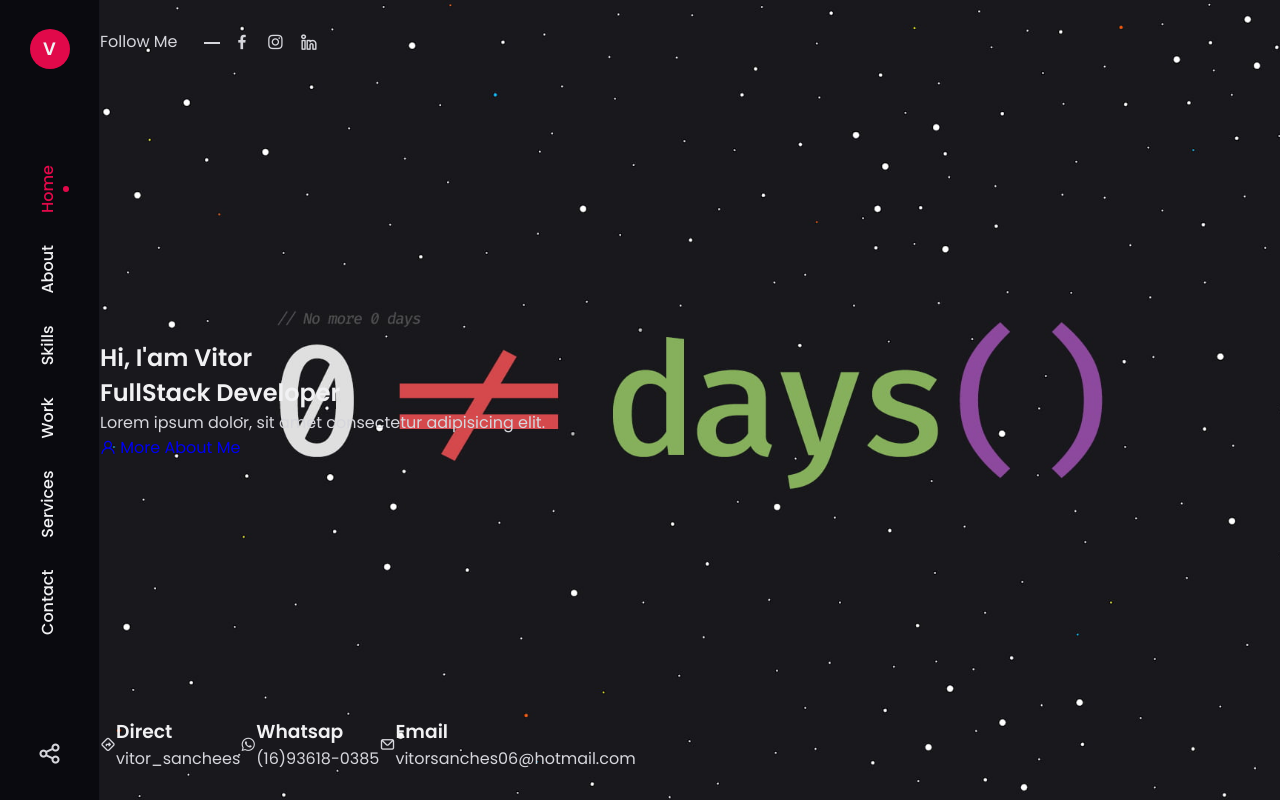
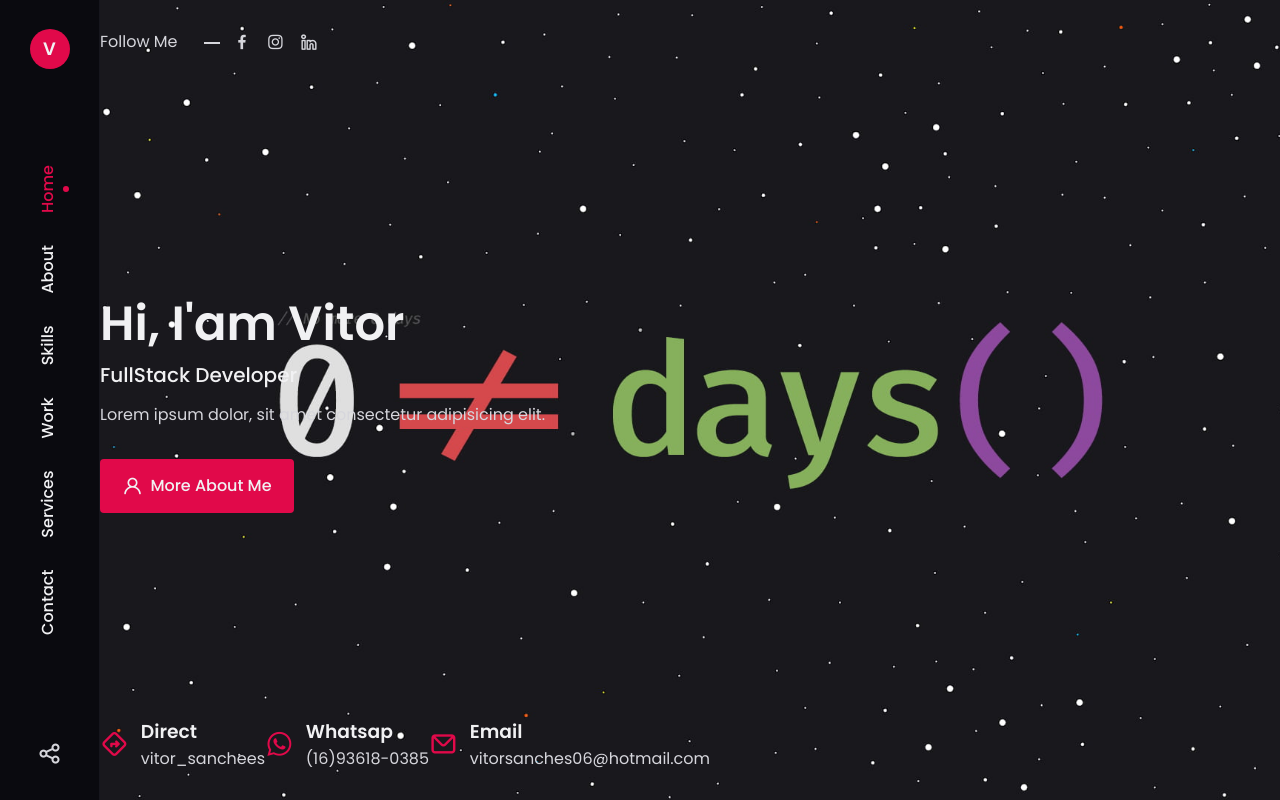
Before and after one commit to SanchesVitor/MyPortfolio, a plain HTML site: page index.html in a window 1280 px wide. Drawn offline with nearby package versions, Linux system fonts and the light colour scheme.

Commit message:
updated index and styles add home and my-info

```diff
--- a/index.html
+++ b/index.html
@@ -67,7 +67,7 @@
           </div>
         </div>
 
-        <img src="src/assets/bg-1.png" alt="Foto de fundo" class="home-img opac">
+        <img src="src/assets/bg-1.png" alt="Foto de fundo" class="home-img">
 
         <div class="home-data">
           <h1 class="home-title">Hi, I'am Vitor</h1>
@@ -82,7 +82,7 @@
 
         <div class="my-info">
           <div class="info-item">
-            <i class="uil uil-directions"></i>
+            <i class="uil uil-directions info-icon"></i>
 
             <div>
               <h3 class="info-titlle">Direct</h3>
@@ -90,14 +90,14 @@
             </div>
 
             <div class="info-item">
-              <i class="uil uil-whatsapp"></i>
+              <i class="uil uil-whatsapp info-icon"></i>
               <div>
                 <h3 class="info-titlle">Whatsap</h3>
                 <span class="info-subtitlle">(16)93618-0385</span>
               </div>
 
               <div class="info-item">
-                <i class="uil uil-envelope"></i>
+                <i class="uil uil-envelope info-icon"></i>
                 <div>
                   <h3 class="info-titlle">Email</h3>
                   <span class="info-subtitlle">vitorsanches06@hotmail.com</span>
--- a/src/styles/style.css
+++ b/src/styles/style.css
@@ -217,7 +217,7 @@ input {
 
 /* Home Section */
 .home {
-  background: url(../assets/bg-code.jpg);
+  background: url(../assets/bg-code.jpg) no-repeat;
   background-size: cover;
   background-position: center center;
   height: 100vh;
@@ -272,6 +272,21 @@ input {
   display: none;
 }
 
+.home-title {
+  font-size: var(--biggest-font-size);
+}
+
+.home-subtitle {
+  font-size: var(--h3-font-size);
+  font-weight: var(--font-medium);
+  margin-bottom: var(--mb-0-75);
+}
+
+.home-description {
+  max-width: 450px;
+  margin-bottom: var(--mb-2);
+}
+
 .my-info {
   display: flex;
   column-gap: 1.8rem;
@@ -299,3 +314,40 @@ input {
   color: var(--skin-color);
   margin-right: var(--mb-0-75);
 }
+
+/* Buttons */
+.button {
+  display: inline-flex;
+  align-items: center;
+  column-gap: .5rem;
+  background-color: var(--skin-color);
+  color: var(--title-color);
+  padding: .75rem 1.4rem;
+  border-radius: .25rem;
+  font-weight: var(--font-medium);
+  position: relative;
+  z-index: 1;
+}
+
+.button::after {
+  position: absolute;
+  content: '';
+  left: 0;
+  top: 0;
+  width: 100%;
+  height: 100%;
+  background-color: #343a40;
+  z-index: -1;
+  transform-origin: center;
+  transform: scale(0);
+  border-radius: .25rem;
+  transition: .3s;
+}
+
+.button:hover::after {
+  transform: scale(1);
+}
+
+.button-icon {
+  font-size: 1.25rem;
+}
```
